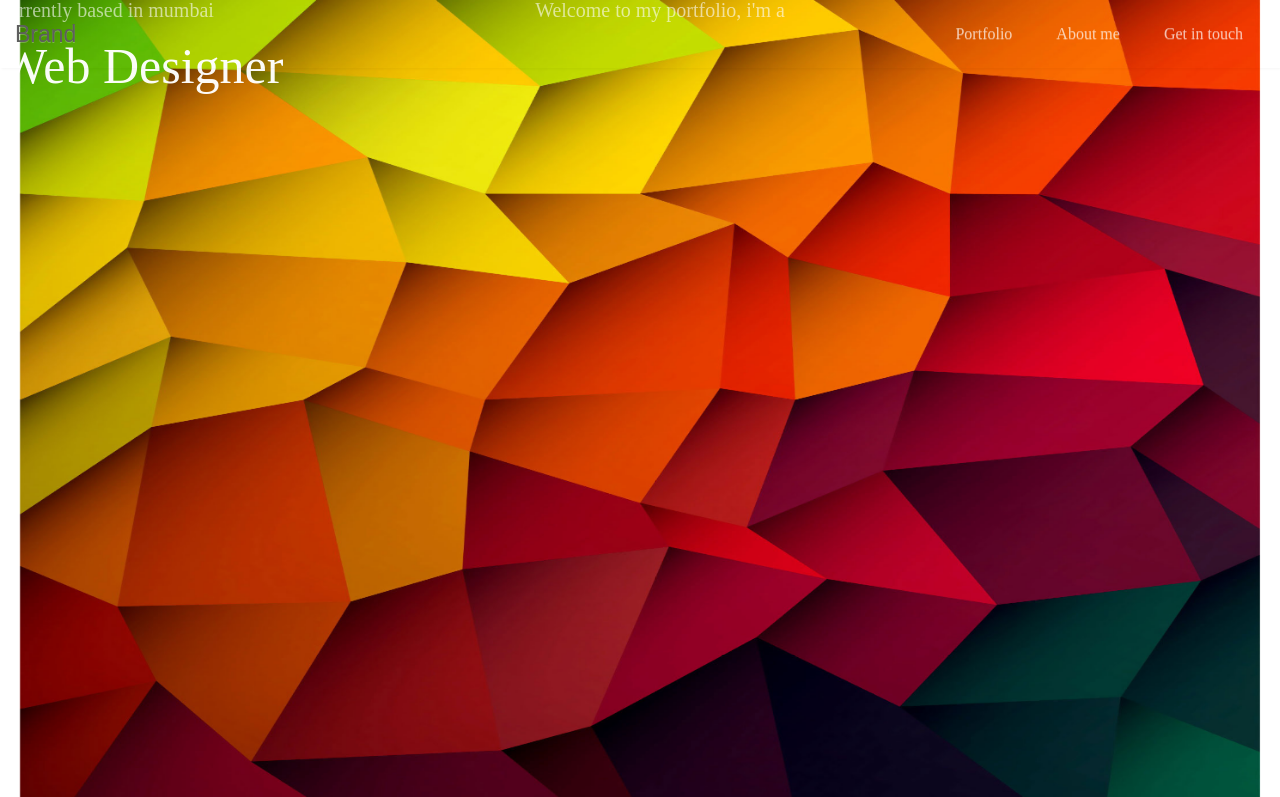
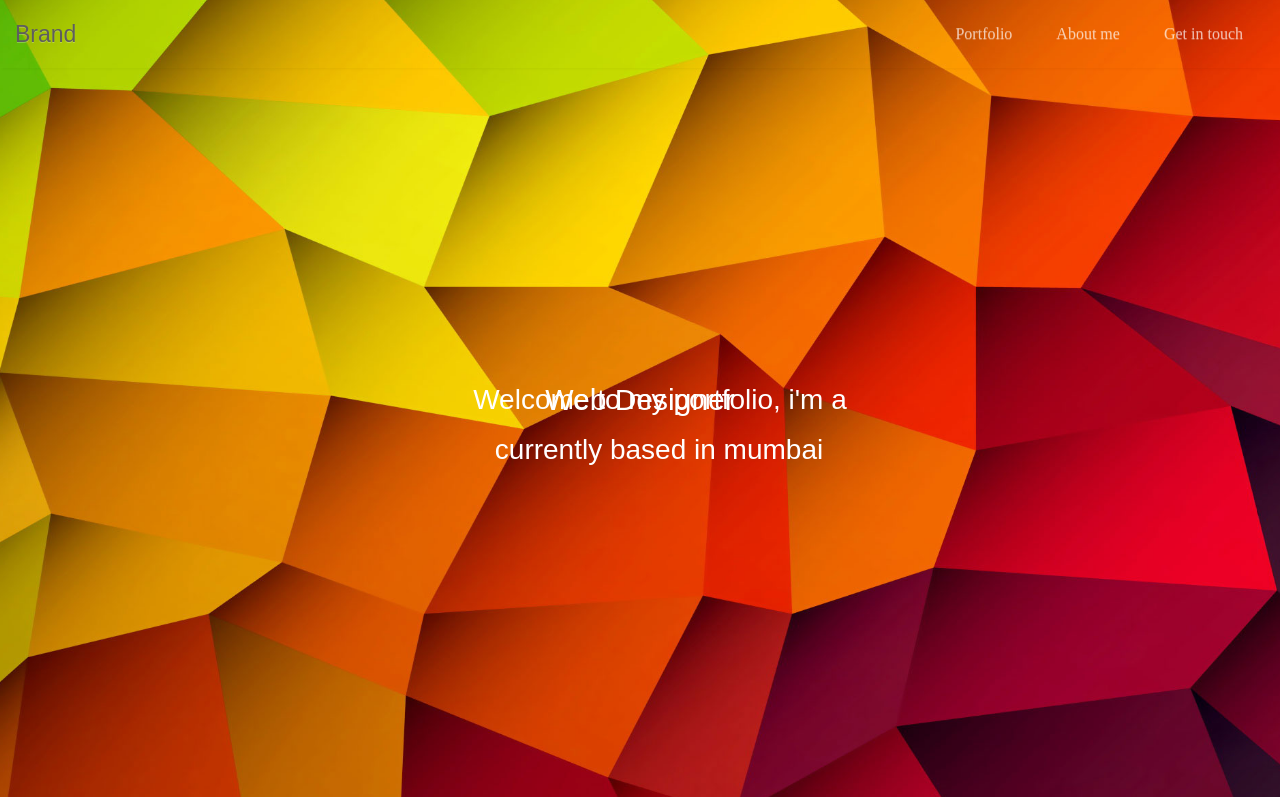
Before and after one commit to dhirajsapkal/personal_portfolio, a plain HTML site: page index.html in a window 1280 px wide. Shown: the top 797 px of the page. Drawn offline with Linux system fonts and the light colour scheme.

Commit message:
Fixed the parallax background and centered the text

```diff
--- a/css/custom.css
+++ b/css/custom.css
@@ -64,6 +64,9 @@
 /* gallery section ends */
 
 .banner_secondary {
+  position: absolute;
+  vertical-align: middle;
+  text-align: center;
   font-size: 20px;
   font-family: "Proxima Nova";
   font-weight: 300;
@@ -73,6 +76,9 @@
 }
 
 .banner_primary {
+  position: absolute;
+  vertical-align: middle;
+  text-align: center;
   font-size: 50px;
   font-family: "Proxima Nova";
   color: rgba(255, 255, 255, 0.969);
@@ -214,8 +220,65 @@
   top: 0;
 }
 
+
+.intro_section {
+  min-height: 550px;
+/*  background-color: black;*/
+}
+
 #scene {
-  min-height: 100%;
+  overflow: hidden;
+}
+
+.background_image_container {
   width: 100%;
+  height: 100%;
+  z-index: -10;
+}
+
+.background_image{
+  background-image: url('../images/Background6.jpg');
+  position: absolute;
+  background-size: cover;
+  width: 115%;
+  top: -5%;
+  left: -10%;
+  bottom: -5%;
+}
+
+.secondary_container{
+  width: 100%;
+}
+
+#scene {
+  width: 100%;
+}
+
+.layer {
+  right: 0;
+  height: 100%;
+}
+
+.content-primary {
+  font-size: 30px;
+  font-weight: 400;
+}
+.content {
+  margin: 0 0 12.5px;
+  position: absolute;
+  top: 50%;
+  left: 50%;
+  width: 500px;
   text-align: center;
+  margin-left: -250px;
+  transform: translateY(-50%);
 }
+
+.content-1 {
+  transform: translateY(-10 0%);
+}
+
+.content-2 {
+  transform: translateY(0%);
+  padding-left: 38px;
+}
--- a/index.html
+++ b/index.html
@@ -1,6 +1,7 @@
 <!DOCTYPE html>
 <html>
   <head>
+    <meta name="viewport" content="width=device-width, initial-scale=1">
     <meta charset="utf-8">
     <title>Dhiraj Sapkal. Designer</title>
     <meta http-equiv="X-UA-Compatible" content="IE=edge,chrome=1">
@@ -73,16 +74,37 @@
       </div>
     </div> -->
 
-  <div class="fullscreen">
-    <div class="parallax_container">
+
+     <!--  <ul id="scene">
+       <li class="layer" data-depth="1.00"><p class="banner_secondary">Welcome to my portfolio, i'm a</p></li>
+       <li class="layer" data-depth="0.80"><p class="banner_primary">Web Designer</p></li>
+       <li class="layer" data-depth="0.40"><p class="banner_secondary">currently based in mumbai</p></li>
+       <li class="layer" data-depth="0.10">
+         <div class="background fullscreen" style="background-image:url('images/Background6.jpg');" data-img-width="1600" data-img-height="1064"> </div>
+           <div class="fullscreen">
+             <div class="parallax_container">
+               <img src="images/Background6.jpg" alt="" style="max-width:100%">
+             </div>
+           </div>
+       </li>
+     </ul> -->
+
+    <div class="intro_section">
       <ul id="scene">
-        <li class="layer" data-depth="1.00"><p class="banner_secondary">Welcome to my portfolio, i'm a</p></li>
-        <li class="layer" data-depth="0.80"><p class="banner_primary">Web Designer</p></li>
-        <li class="layer" data-depth="0.40"><p class="banner_secondary">currently based in mumbai</p></li>
-        <li class="layer fullscreen background" style="background-image:url('images/Background6.jpg');" data-img-width="1600" data-img-height="1064" data-depth="0.10"></li>
+        <li class="layer  " data-depth="0.60">
+          <p class="content content-1">Welcome to my portfolio, i'm a</p>
+        </li>
+        <li class="layer  " data-depth="0.40">
+          <p class="content content-primary">Web Designer</p>
+        </li>
+        <li class="layer  " data-depth="0.60">
+          <p class="content content-2">currently based in mumbai</p>
+        </li>
+        <li class="layer background_image_container" data-depth="0.20">
+          <div class="background_image"></div>
+        </li>
       </ul>
     </div>
-  </div>
 
 
 
--- a/js/custom.js
+++ b/js/custom.js
@@ -1,3 +1,12 @@
 $(document).ready(function() {
   $('#scene').parallax();
+  $(window).on("resize", function(){
+     setBackgroundHeight();
+    });
+
+    function setBackgroundHeight() {
+     $(".intro_section, #scene").height($(window).height());
+    };
+
+    setBackgroundHeight();
 });
--- a/js/parallax_one_page.js
+++ b/js/parallax_one_page.js
@@ -35,6 +35,7 @@ function backgroundResize(){
         // overflowing difference
         var diff = parseFloat(path.attr("data-diff"));
         diff = diff ? diff : 0;
+
         // remaining height to have fullscreen image only on parallax
         var remainingH = 0;
         if(path.hasClass("parallax") && !$("html").hasClass("touch")){
```
